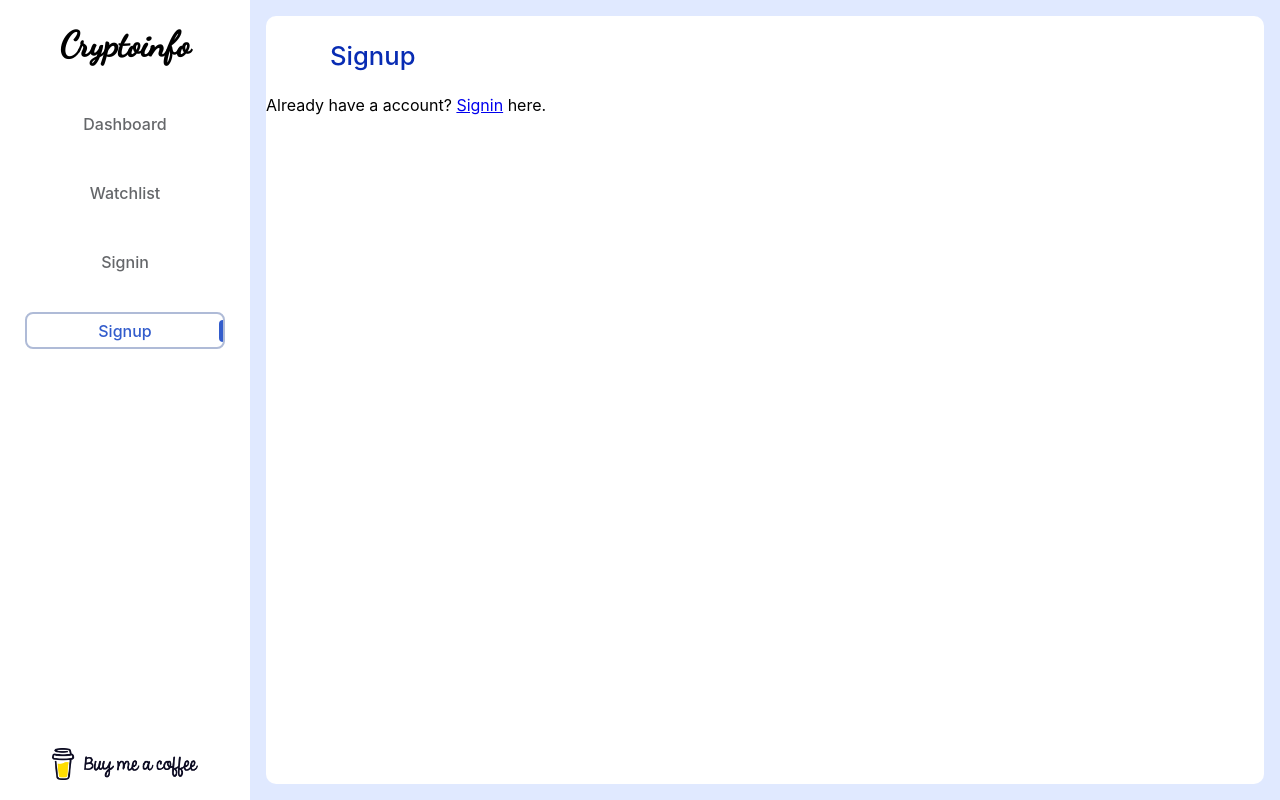
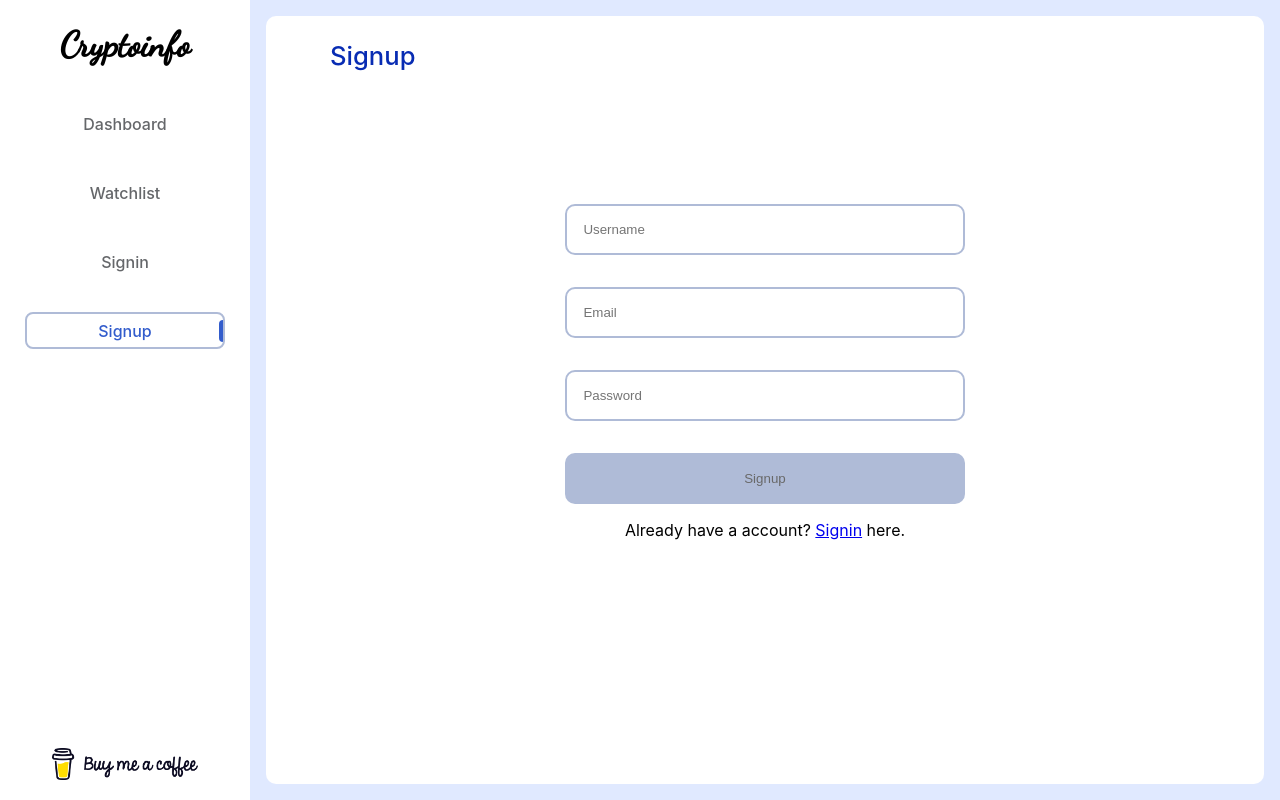
Before and after one commit to SharrySivia/crypto-info, a React (Create React App) app in the folder Client/: page /signup in a window 1280 px wide. Built offline with nearby package versions, Linux system fonts and the light colour scheme; no server answers.

Commit message:
added singin and signup page

```diff
--- /dev/null
+++ b/Client/src/Api/user.js
@@ -0,0 +1,21 @@
+const API_URL = "http://localhost:5000";
+
+async function login(userInfo) {
+  const result = await fetch(`${API_URL}/login`, {
+    method: "POST",
+    headers: {
+      "content-type": "application/json",
+    },
+    body: JSON.stringify(userInfo),
+  });
+
+  const data = await result.json();
+
+  if (result.status !== 200) {
+    return { user: null, err: data.message };
+  } else {
+    return { user: data, err: null };
+  }
+}
+
+export { login };
--- a/Client/src/Components/Custombutton/Custombutton.component.jsx
+++ b/Client/src/Components/Custombutton/Custombutton.component.jsx
@@ -1,9 +1,9 @@
 import "./Custombutton.styles.scss";
 
-function CustomButton({ text, handleClick, isDisabled }) {
+function CustomButton({ text, handleClick, isDisabled, varient }) {
   return (
     <button
-      className="custom-btn"
+      className={`custom-btn ${varient ? `custom-btn-${varient}` : ""}`}
       type="button"
       onClick={handleClick}
       disabled={isDisabled}
--- a/Client/src/Components/Custombutton/Custombutton.styles.scss
+++ b/Client/src/Components/Custombutton/Custombutton.styles.scss
@@ -30,4 +30,30 @@
       box-shadow: none;
     }
   }
+
+  &-primary {
+    background-color: variables.$color-primary;
+    color: #ffff;
+    padding: 1rem;
+    border: 2px solid transparent;
+    cursor: pointer;
+
+    &:hover {
+      background-color: transparent;
+      color: variables.$color-primary-light;
+      border-color: variables.$color-primary-light;
+    }
+
+    &:disabled {
+      background-color: variables.$color-bg;
+      color: rgb(105, 105, 105);
+      cursor: not-allowed;
+
+      &:hover {
+        background-color: variables.$color-bg;
+        color: rgb(105, 105, 105);
+        border-color: transparent;
+      }
+    }
+  }
 }
--- a/Client/src/Components/Forminput/Forminput.component.jsx
+++ b/Client/src/Components/Forminput/Forminput.component.jsx
@@ -1,12 +1,22 @@
 import "./Forminput.styles.scss";
 
-function FormInput({ type, placeholder, handleChange }) {
+function FormInput({
+  type,
+  value,
+  name,
+  placeholder,
+  handleChange,
+  isRequired,
+}) {
   return (
     <input
       className="form-input"
+      name={name}
+      value={value}
       type={type}
       placeholder={placeholder}
-      onChange={(e) => handleChange(e.target.value)}
+      required={isRequired}
+      onChange={(e) => handleChange(e.target)}
     />
   );
 }
--- a/Client/src/Pages/Dashboard/Dashboard.jsx
+++ b/Client/src/Pages/Dashboard/Dashboard.jsx
@@ -16,8 +16,8 @@ function Dashboard() {
   const [searchQuery, setSearchQuery] = useState(null);
   const [, dispatch] = useContext(UserContext);
 
-  const handleChange = (inputText) => {
-    setSearchQuery(inputText);
+  const handleChange = (input) => {
+    setSearchQuery(input.value);
   };
 
   const handleClick = (data) => {
@@ -48,6 +48,7 @@ function Dashboard() {
         <h3 className="heading">Dashboard</h3>
         <FormInput
           type="text"
+          name="search"
           placeholder="Search"
           handleChange={handleChange}
         />
--- a/Client/src/Pages/Dashboard/Dashboard.styles.scss
+++ b/Client/src/Pages/Dashboard/Dashboard.styles.scss
@@ -25,7 +25,6 @@
   }
 
   .cryptocurrency-details-container {
-    height: 100%;
     margin: 1rem 4rem;
     display: grid;
     grid-template-columns: repeat(5, 1fr);
--- a/Client/src/Pages/Signin/Signin.jsx
+++ b/Client/src/Pages/Signin/Signin.jsx
@@ -1,13 +1,61 @@
+import { useState } from "react";
 import { Link } from "react-router-dom";
+
+import FormInput from "../../Components/Forminput/Forminput.component";
+import CustomButton from "../../Components/Custombutton/Custombutton.component";
+import { login } from "../../Api/user";
+
 import "./Signin.styles.scss";
 
 function Signin() {
+  const [userInfo, setUserInfo] = useState({ email: null, password: null });
+  const { email, password } = userInfo;
+
+  const handleChange = (input) => {
+    setUserInfo({ ...userInfo, [input.name]: input.value });
+  };
+
+  const handleClick = async () => {
+    let regex = new RegExp("[a-z0-9]+@[a-z]+.[a-z]{2,3}");
+    const isEmailValid = regex.test(userInfo.email);
+    if (isEmailValid) {
+      const { user, err } = await login(userInfo);
+      console.log(user, err);
+    } else {
+      console.log("Invalid email");
+    }
+  };
+
   return (
     <div className="signin">
       <h3 className="heading">Signin</h3>
-      <p>
-        Don't have a account? <Link to="/signup">Signup</Link> here.
-      </p>
+      <div className="inputs-container">
+        <FormInput
+          placeholder="Email"
+          name="email"
+          value={email}
+          type="email"
+          isRequired={true}
+          handleChange={handleChange}
+        />
+        <FormInput
+          placeholder="Password"
+          name="password"
+          value={password}
+          type="password"
+          isRequired={true}
+          handleChange={handleChange}
+        />
+        <CustomButton
+          text="Signin"
+          varient="primary"
+          handleClick={handleClick}
+          isDisabled={!email || !password}
+        />
+        <p>
+          Don't have a account? <Link to="/signup">Signup</Link> here.
+        </p>
+      </div>
     </div>
   );
 }
--- a/Client/src/Pages/Signin/Signin.styles.scss
+++ b/Client/src/Pages/Signin/Signin.styles.scss
@@ -12,4 +12,24 @@
     font-weight: 500;
     color: variables.$color-primary;
   }
+
+  .inputs-container {
+    width: 100%;
+    height: 70%;
+    display: flex;
+    flex-direction: column;
+    justify-content: center;
+    align-items: center;
+
+    .form-input {
+      width: 40%;
+      margin: 1rem;
+      padding: 1rem;
+    }
+
+    .custom-btn {
+      width: 40%;
+      margin: 1rem;
+    }
+  }
 }
--- a/Client/src/Pages/Signup/Signup.jsx
+++ b/Client/src/Pages/Signup/Signup.jsx
@@ -1,13 +1,71 @@
+import { useState } from "react";
 import { Link } from "react-router-dom";
+
+import FormInput from "../../Components/Forminput/Forminput.component";
+import CustomButton from "../../Components/Custombutton/Custombutton.component";
+
 import "./Signup.styles.scss";
 
 function Signup() {
+  const [userInfo, setUserInfo] = useState({
+    username: null,
+    email: null,
+    password: null,
+  });
+  const { email, username, password } = userInfo;
+
+  const handleChange = (input) => {
+    setUserInfo({ ...userInfo, [input.name]: input.value });
+  };
+
+  const handleClick = () => {
+    let regex = new RegExp("[a-z0-9]+@[a-z]+.[a-z]{2,3}");
+    const isEmailValid = regex.test(userInfo.email);
+    if (isEmailValid) {
+      console.log(userInfo);
+    } else {
+      console.log("Invalid email");
+    }
+  };
+
   return (
     <div className="signup">
       <h3 className="heading">Signup</h3>
-      <p>
-        Already have a account? <Link to="/signin">Signin</Link> here.
-      </p>
+      <div className="inputs-container">
+        <FormInput
+          placeholder="Username"
+          name="username"
+          value={username}
+          type="text"
+          isRequired={true}
+          handleChange={handleChange}
+        />
+        <FormInput
+          placeholder="Email"
+          name="email"
+          value={email}
+          type="email"
+          isRequired={true}
+          handleChange={handleChange}
+        />
+        <FormInput
+          placeholder="Password"
+          name="password"
+          value={password}
+          type="password"
+          isRequired={true}
+          handleChange={handleChange}
+        />
+        <CustomButton
+          text="Signup"
+          varient="primary"
+          isDisabled={!email || !username || !password}
+          handleClick={handleClick}
+        />
+        <p>
+          Already have a account? <Link to="/signin">Signin</Link> here.
+        </p>
+      </div>
     </div>
   );
 }
--- a/Client/src/Pages/Signup/Signup.styles.scss
+++ b/Client/src/Pages/Signup/Signup.styles.scss
@@ -12,4 +12,24 @@
     font-weight: 500;
     color: variables.$color-primary;
   }
+
+  .inputs-container {
+    width: 100%;
+    height: 70%;
+    display: flex;
+    flex-direction: column;
+    justify-content: center;
+    align-items: center;
+
+    .form-input {
+      margin: 1rem;
+      padding: 1rem;
+      width: 40%;
+    }
+
+    .custom-btn {
+      width: 40%;
+      margin: 1rem;
+    }
+  }
 }
```
Also changed, not shown: 1 other file (tests, documents, lock files or other folders).
